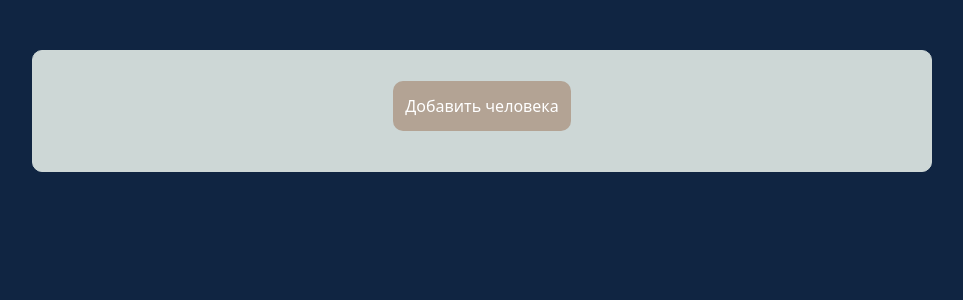
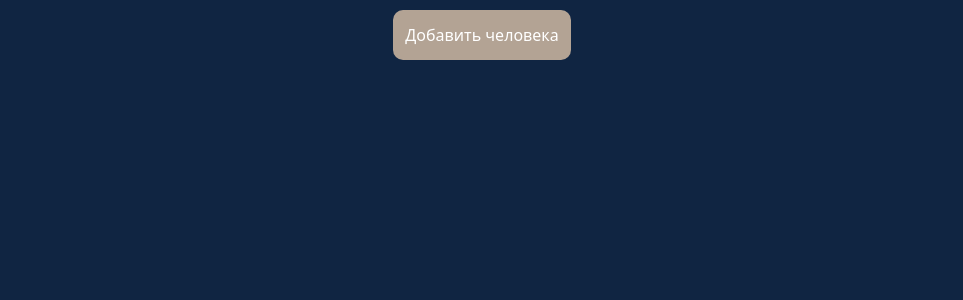
Before and after one commit to khalaeva/Split_the_bill, a Vue app: page / in a window 1280 px wide. Shown: the top 300 px of the page, without its empty margins (158-1121 px from the left). Built offline with nearby package versions, Linux system fonts and the light colour scheme.

Commit message:
done remarks

```diff
--- a/src/components/main.vue
+++ b/src/components/main.vue
@@ -4,31 +4,43 @@
             <button
                 @click="mainStore.addInputFriend()"
                 type="button"
-                class="btn btn-light main-add_friend-btn">
+                class="btn btn-light main-add_friend-btn"
+                >
                 Добавить человека
             </button>
         </div>
         <ul
             class="list-group"
-            v-for="(friend, index) in mainStore.friends.length">
+            v-for="(friend, index) in mainStore.friends.length"
+            >
             <li class="list-group-item" style="margin-bottom: 10px">
                 <div class="input-group" >
-                    <img v-if="mainStore.friends[index]" class="image-person" :src="`https://icotar.com/initials/${mainStore.friends[index]}.svg?bg=B3A394`" alt="img" />
-                    <img v-else class="image-person" :src="'https://icotar.com/initials/~.svg?bg=B3A394'" alt="img" />
+                    <img
+                        v-if="mainStore.friends[index]"
+                        class="image-person"
+                        :src="`https://icotar.com/initials/${mainStore.friends[index]}.svg?bg=B3A394`"
+                        alt="img"
+                        />
+                    <img
+                        v-else class="image-person"
+                        :src="'https://icotar.com/initials/~.svg?bg=B3A394'"
+                        alt="img"
+                        />
                     <input type="text" class="form-control" v-model="mainStore.friends[index]">
                     <button @click="mainStore.deleteInputFriend(index)" class="delete_btn">Удалить</button>
                 </div>
             </li>
         </ul>
-        <RouterLink to="/products">
+        <!-- <RouterLink to="/products"> -->
             <button
                 type="button"
                 class="btn btn-light main-add_friend-btn"
                 v-show="mainStore.friends.length"
-                @click="mainStore.setFriends()">
+                @click="ValidFriends()"
+                >
                 Перейти к продуктам
             </button>
-        </RouterLink>
+        <!-- </RouterLink> -->
     </div>
 </template>
 
@@ -36,18 +48,19 @@
 import { useMainStore } from '../stores/MainStore'
 
 const mainStore = useMainStore();
+
+function ValidFriends() {
+    if (mainStore.setFriends()) {
+        alert('Вы ввели имя друга несколько раз!')
+    }
+    else {
+        this.$router.push({ name: 'products' })
+    }
+}
 </script>
 
 <style lang="scss" scoped>
 .main {
-    padding: 20px;
-    border: 1px solid #CDD7D6;
-    border-radius: 10px;
-    background-color: #CDD7D6;
-    width: 70%;
-    min-width: 900px;
-    margin: auto;
-    margin-top: 50px;
     &-add_friend{
         display: grid;
         &-btn{
```
